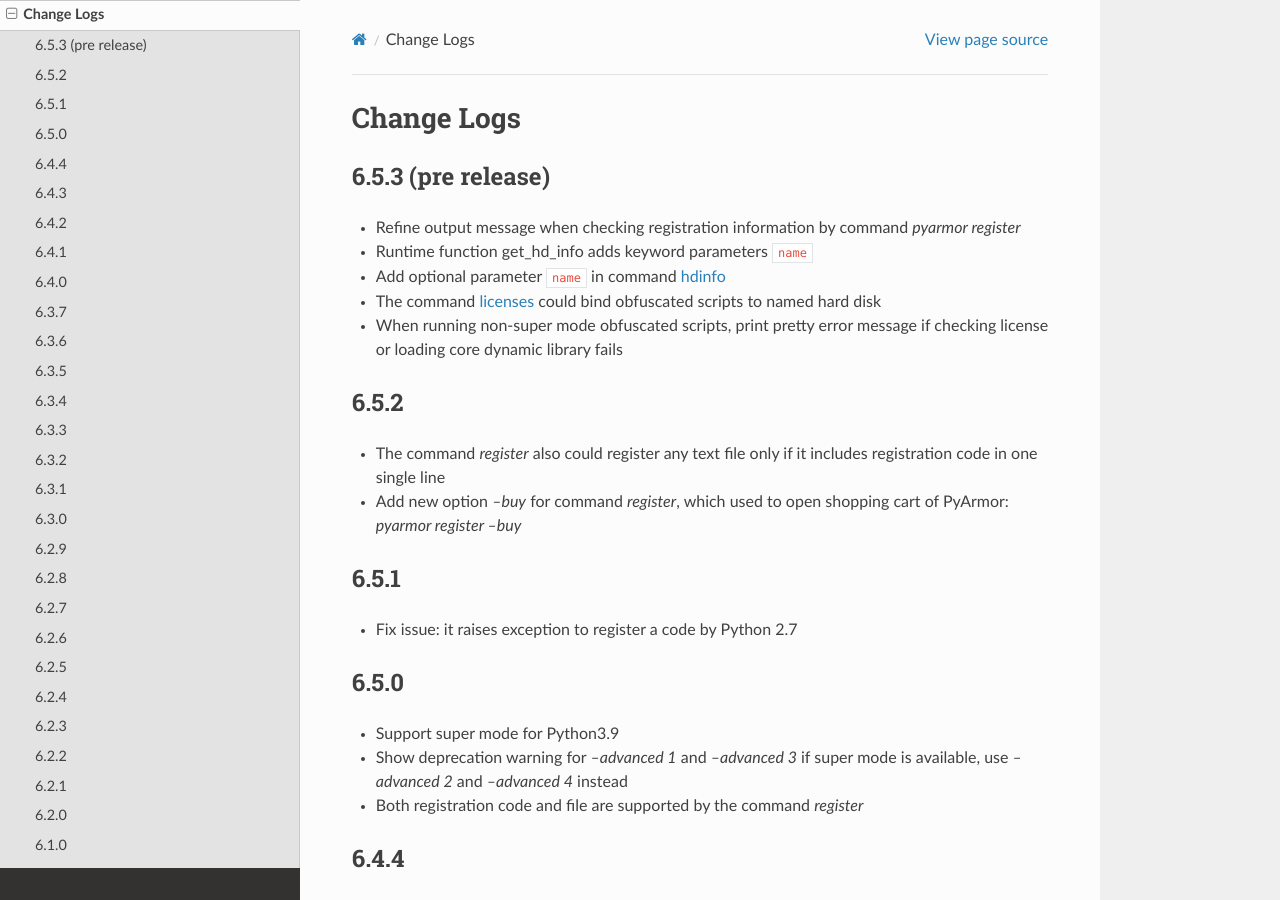
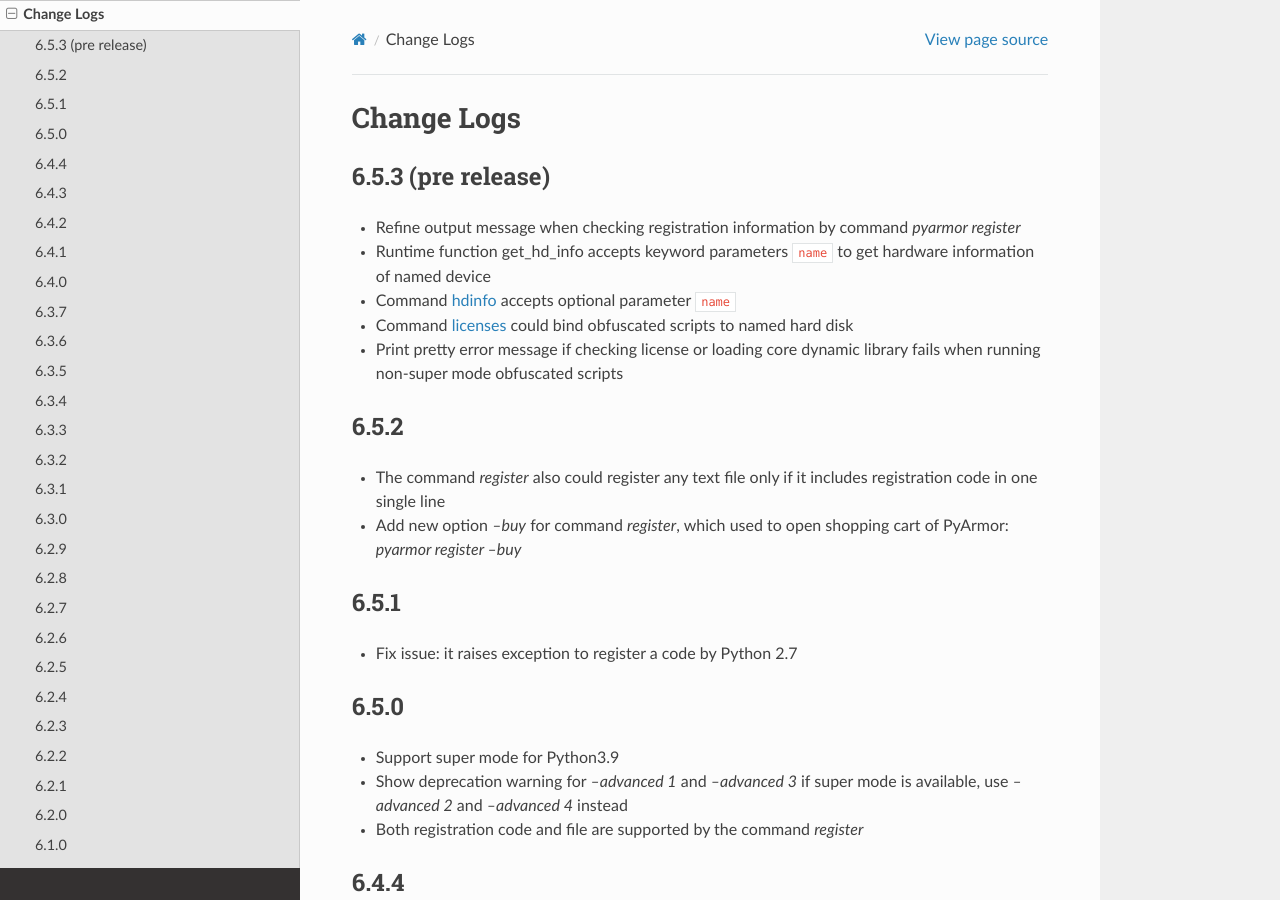
Before and after one commit to dashingsoft/pyarmor, a Sphinx documentation site: the page built from docs/change-logs.rst, in a window 1280 px wide and 900 px high. Built offline with Sphinx 7.4.7 and the Read the Docs theme 2.0.0, drawn with Linux system fonts in a browser that asks for light colours.

Commit message:
Refine change logs

```diff
--- a/docs/change-logs.rst
+++ b/docs/change-logs.rst
@@ -7,11 +7,12 @@
 -------------------
 * Refine output message when checking registration information by command
   `pyarmor register`
-* Runtime function :ref:`get_hd_info` adds keyword parameters ``name``
-* Add optional parameter ``name`` in command :ref:`hdinfo`
-* The command :ref:`licenses` could bind obfuscated scripts to named hard disk
-* When running non-super mode obfuscated scripts, print pretty error message if
-  checking license or loading core dynamic library fails
+* Runtime function :ref:`get_hd_info` accepts keyword parameters ``name`` to get
+  hardware information of named device
+* Command :ref:`hdinfo` accepts optional parameter ``name``
+* Command :ref:`licenses` could bind obfuscated scripts to named hard disk
+* Print pretty error message if checking license or loading core dynamic library
+  fails when running non-super mode obfuscated scripts
 
 6.5.2
 -----
```
